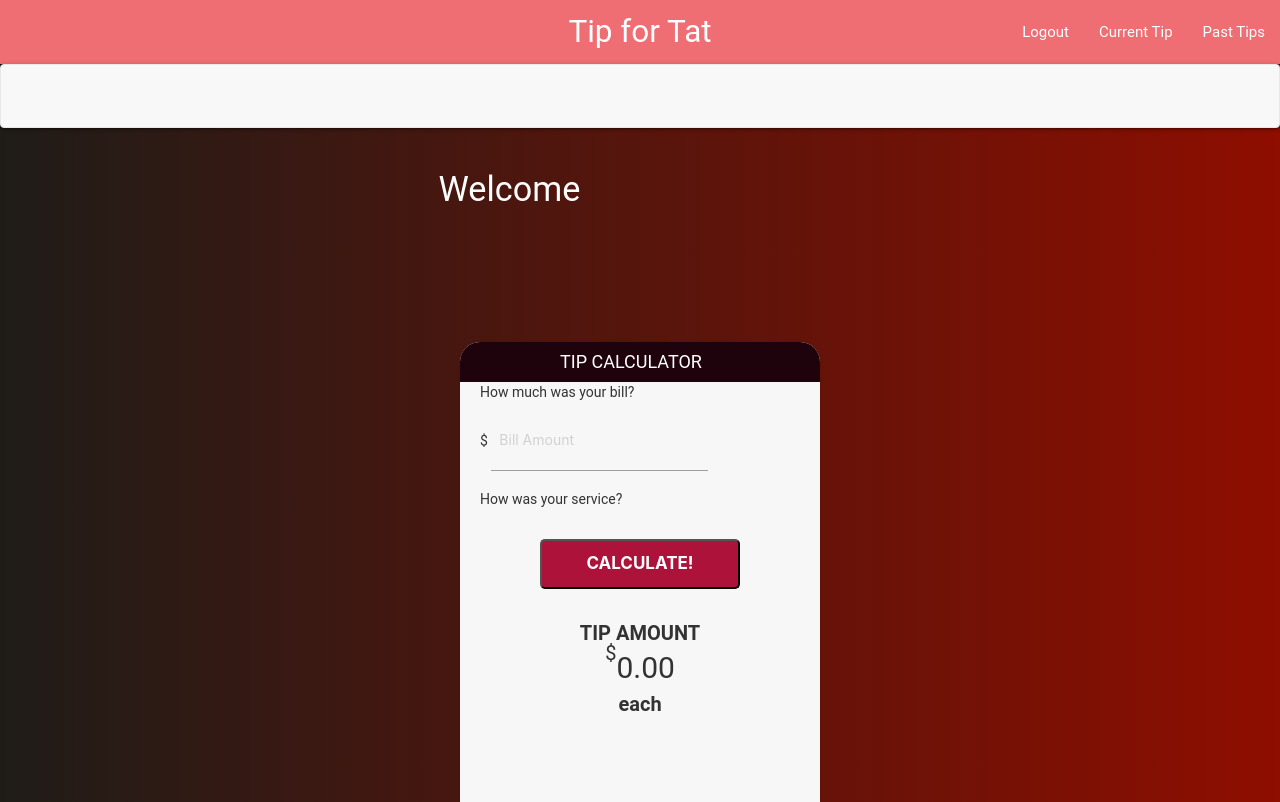
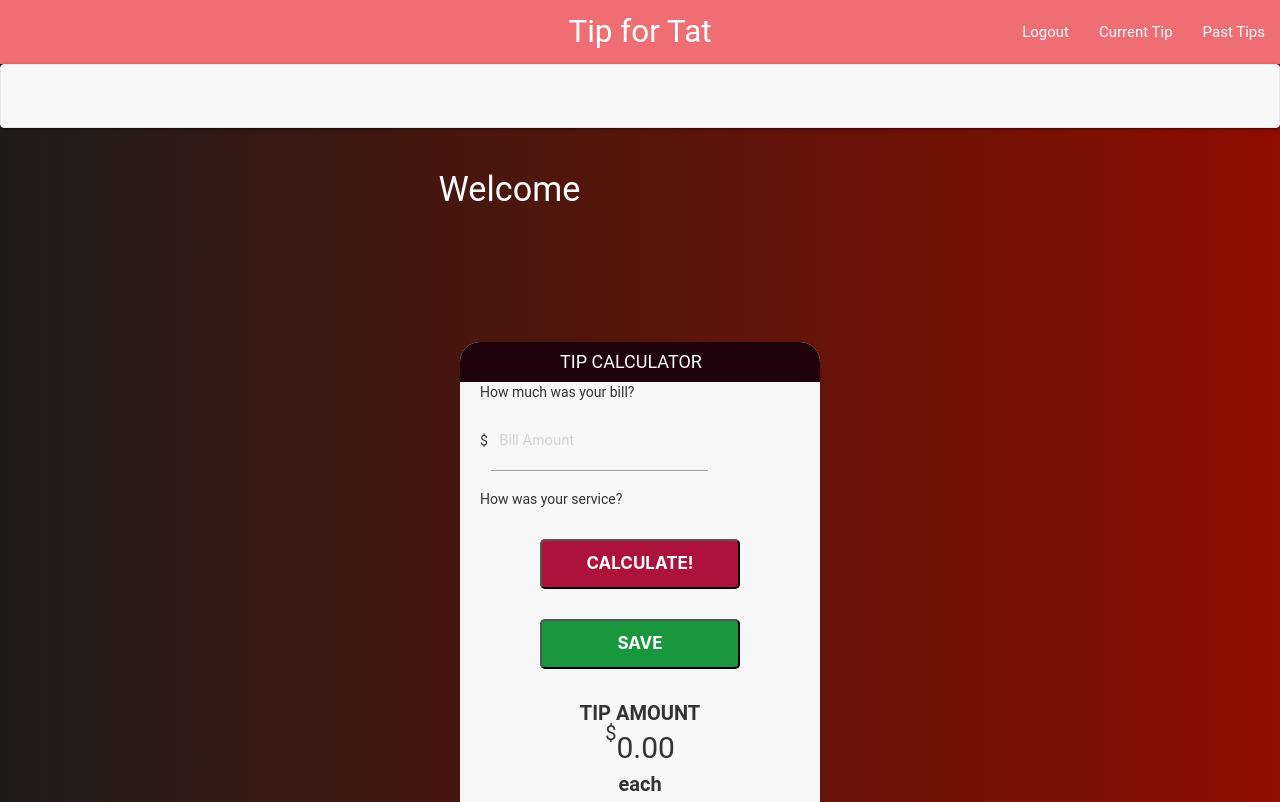
Before and after one commit to s-suresh-kumar/Project-2, a website: page public/currentTip.html in a window 1280 px wide. Shown: the top 802 px of the page. Drawn offline with nearby package versions, Linux system fonts and the light colour scheme; no server answers.

Commit message:
created save button

```diff
--- a/public/currentTip.html
+++ b/public/currentTip.html
@@ -68,6 +68,7 @@
       </form>
 
       <button type="button" id="calculate">Calculate!</button>
+      <button type="button" id="save">Save</button>
     </div>
     <!--calculator end-->
     <div id="totalTip">
--- a/public/stylesheets/calculator.css
+++ b/public/stylesheets/calculator.css
@@ -124,3 +124,16 @@ body {
     font-weight: bold;
     display: block;
   }
+
+  #save {
+    text-transform: uppercase;
+    font-weight: bold;
+    display: block;
+    margin: 30px auto;
+    background: #19973f;
+    border-radius: 5px;
+    width: 200px;
+    height: 50px;
+    font-size: 17px;
+    color: white;
+  }
```
